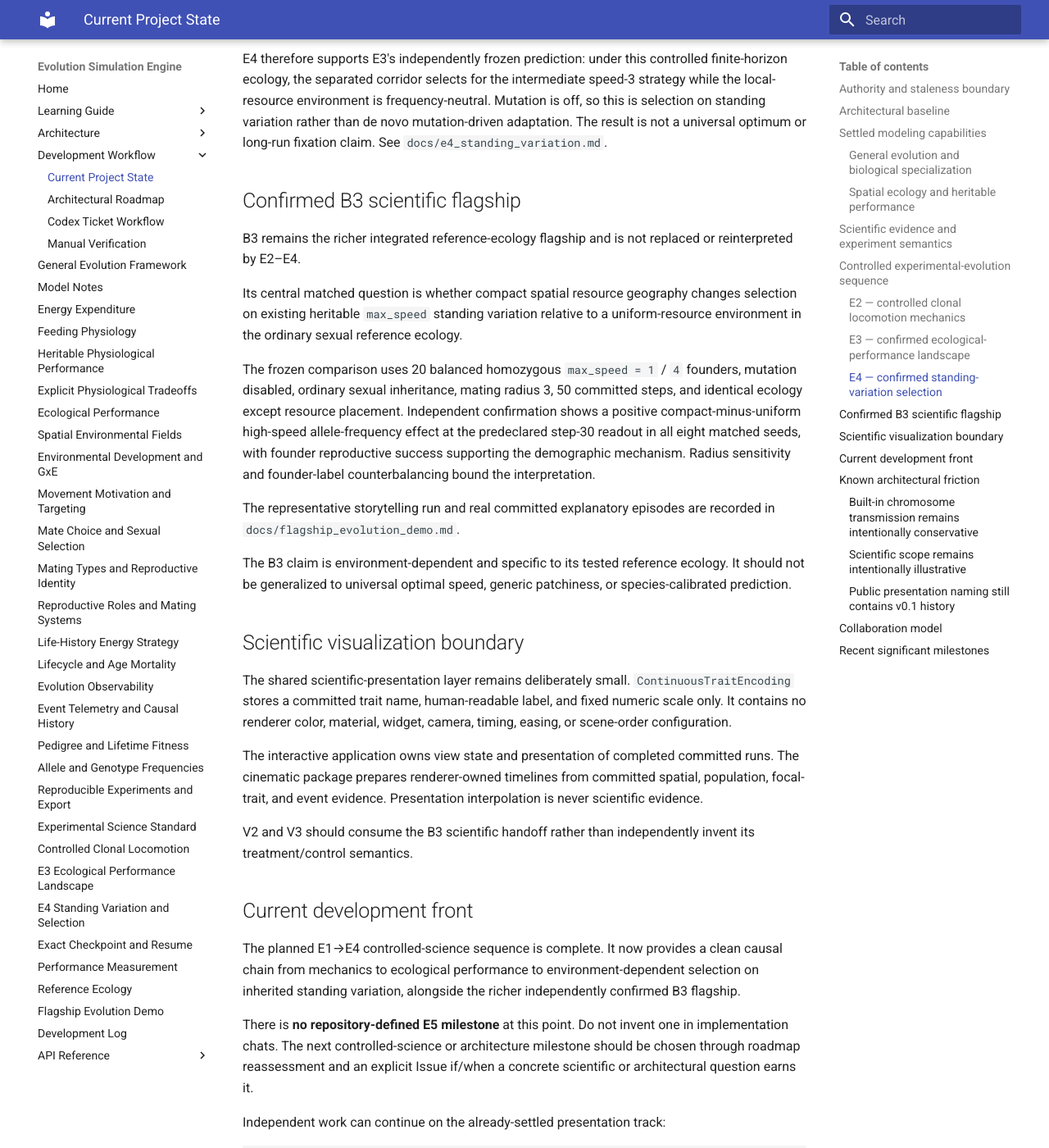
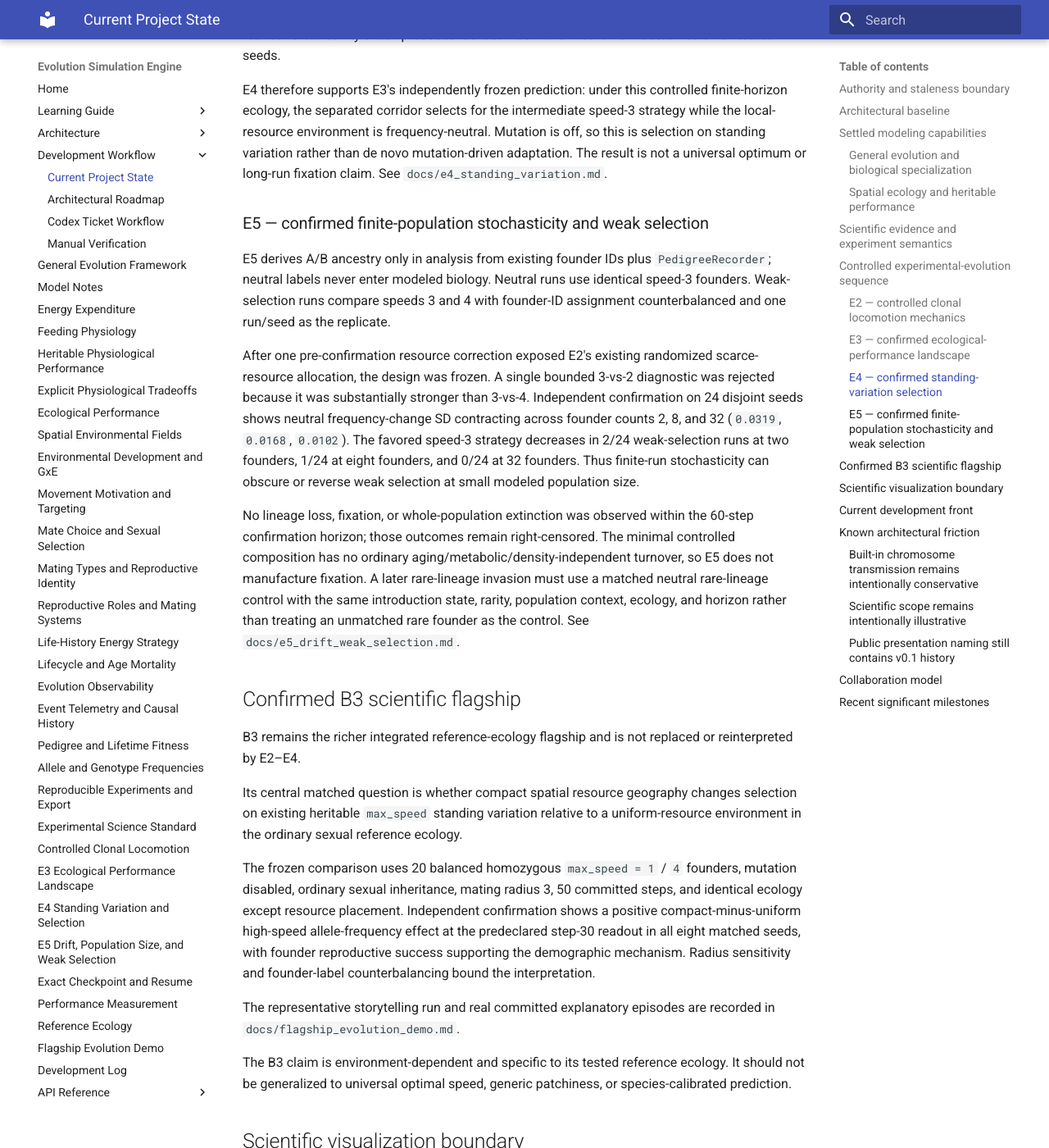
Before and after one commit to abdullahkhan57721/evolution-simulation-engine, an MkDocs documentation site: the page built from docs/development/current_state.md, in a window 1280 px wide and 1400 px high, scrolled down 4858 px. Shown: the whole window at 82% size. Built offline with MkDocs 1.6.1 and Material for MkDocs 9.7.7, drawn with Linux system fonts in a browser that asks for light colours; some of the changed text lies outside the part shown.

Commit message:
E5: integrate confirmed results into project orientation

````diff
--- a/docs/development/current_state.md
+++ b/docs/development/current_state.md
@@ -135,7 +135,7 @@ layer, and no universal metric/statistics framework has been introduced.
 
 ## Controlled experimental-evolution sequence
 
-E1–E4 now form a completed causal proof sequence above the frozen kernel and
+E1–E5 now form a completed causal proof sequence above the frozen kernel and
 separate from the richer reference ecology.
 
 ```text
@@ -146,6 +146,8 @@ E2 minimal controlled locomotion mechanics
 E3 monomorphic ecological-performance landscape
         ↓
 E4 selection on standing inherited variation
+        ↓
+E5 finite-population drift and weak selection
 ```
 
 ### E2 — controlled clonal locomotion mechanics
@@ -222,6 +224,31 @@ Mutation is off, so this is selection on standing variation rather than de novo
 mutation-driven adaptation. The result is not a universal optimum or long-run
 fixation claim. See `docs/e4_standing_variation.md`.
 
+
+### E5 — confirmed finite-population stochasticity and weak selection
+
+E5 derives A/B ancestry only in analysis from existing founder IDs plus
+`PedigreeRecorder`; neutral labels never enter modeled biology. Neutral runs use
+identical speed-3 founders. Weak-selection runs compare speeds 3 and 4 with
+founder-ID assignment counterbalanced and one run/seed as the replicate.
+
+After one pre-confirmation resource correction exposed E2's existing randomized
+scarce-resource allocation, the design was frozen. A single bounded 3-vs-2
+diagnostic was rejected because it was substantially stronger than 3-vs-4.
+Independent confirmation on 24 disjoint seeds shows neutral frequency-change SD
+contracting across founder counts 2, 8, and 32 (`0.0319`, `0.0168`, `0.0102`).
+The favored speed-3 strategy decreases in 2/24 weak-selection runs at two founders,
+1/24 at eight founders, and 0/24 at 32 founders. Thus finite-run stochasticity can
+obscure or reverse weak selection at small modeled population size.
+
+No lineage loss, fixation, or whole-population extinction was observed within the
+60-step confirmation horizon; those outcomes remain right-censored. The minimal
+controlled composition has no ordinary aging/metabolic/density-independent
+turnover, so E5 does not manufacture fixation. A later rare-lineage invasion must
+use a matched neutral rare-lineage control with the same introduction state,
+rarity, population context, ecology, and horizon rather than treating an unmatched
+rare founder as the control. See `docs/e5_drift_weak_selection.md`.
+
 ## Confirmed B3 scientific flagship
 
 B3 remains the richer integrated reference-ecology flagship and is not replaced or
@@ -263,15 +290,19 @@ its treatment/control semantics.
 
 ## Current development front
 
-The planned E1→E4 controlled-science sequence is complete. It now provides a clean
-causal chain from mechanics to ecological performance to environment-dependent
-selection on inherited standing variation, alongside the richer independently
+The E1→E5 controlled-science sequence is complete through the finite-population
+baseline. It provides a causal chain from mechanics to ecological performance,
+selection on inherited standing variation, and the stochastic reliability of weak
+selection across modeled founder-count regimes, alongside the richer independently
 confirmed B3 flagship.
 
-There is **no repository-defined E5 milestone** at this point. Do not invent one in
-implementation chats. The next controlled-science or architecture milestone should
-be chosen through roadmap reassessment and an explicit Issue if/when a concrete
-scientific or architectural question earns it.
+The next controlled-science pressure is rare-lineage invasion. Any such milestone
+must preserve E5's interpretation boundary: disappearance of a rare lineage is not
+by itself evidence of selective disadvantage. If the invasion design can lose a
+rare lineage, it must include a matched neutral control using the same introduction
+mechanism/state, initial rarity, population context, ecology, horizon, and
+censoring semantics. Do not retrofit mortality or generic population-genetics
+machinery merely to obtain textbook fixation behavior.
 
 Independent work can continue on the already-settled presentation track:
 
@@ -307,9 +338,9 @@ of concrete policies, not a structural ambiguity in `Genome` or
 
 ### Scientific scope remains intentionally illustrative
 
-The reference ecology, B3 flagship, and E2–E4 controlled experiments are
+The reference ecology, B3 flagship, and E2–E5 controlled experiments are
 software/modeling demonstrations. They are not species-calibrated predictive
-ecological models. The controlled E2–E4 program remains intentionally distinct
+ecological models. The controlled E2–E5 program remains intentionally distinct
 from the integrated reference-ecology flagship.
 
 ### Public presentation naming still contains v0.1 history
@@ -336,6 +367,13 @@ early PR → CI → exact-head review → squash merge → `main` verification w
 
 Newest first; this is a capability summary, not a changelog.
 
+- **Confirmed drift and weak-selection baseline:** derived neutral ancestry only in
+  the analysis layer from existing pedigree evidence, independently confirmed that
+  neutral frequency-change spread contracts across founder counts 2/8/32, showed
+  weak 3-vs-4 selection reversing in individual small-population runs, preserved
+  unobserved loss/fixation/extinction as right-censored, and froze a matched-neutral
+  rare-lineage control requirement for later invasion without adding mortality,
+  fitness, or generic population-genetics machinery.
 - **Confirmed standing-variation selection:** introduced equal-frequency inherited
   speeds 1/3/9 into the frozen E2/E3 controlled ecology with mutation off,
   counterbalanced founder-ID assignment, preserved full committed focal
--- a/mkdocs.yml
+++ b/mkdocs.yml
@@ -83,6 +83,7 @@ nav:
   - Controlled Clonal Locomotion: controlled_locomotion.md
   - E3 Ecological Performance Landscape: e3_ecological_performance.md
   - E4 Standing Variation and Selection: e4_standing_variation.md
+  - E5 Drift, Population Size, and Weak Selection: e5_drift_weak_selection.md
   - Exact Checkpoint and Resume: checkpointing.md
   - Performance Measurement: performance.md
   - Reference Ecology: reference_ecology.md
````
Also changed, not shown: docs/development/roadmap.md (+33 -13 lines).
